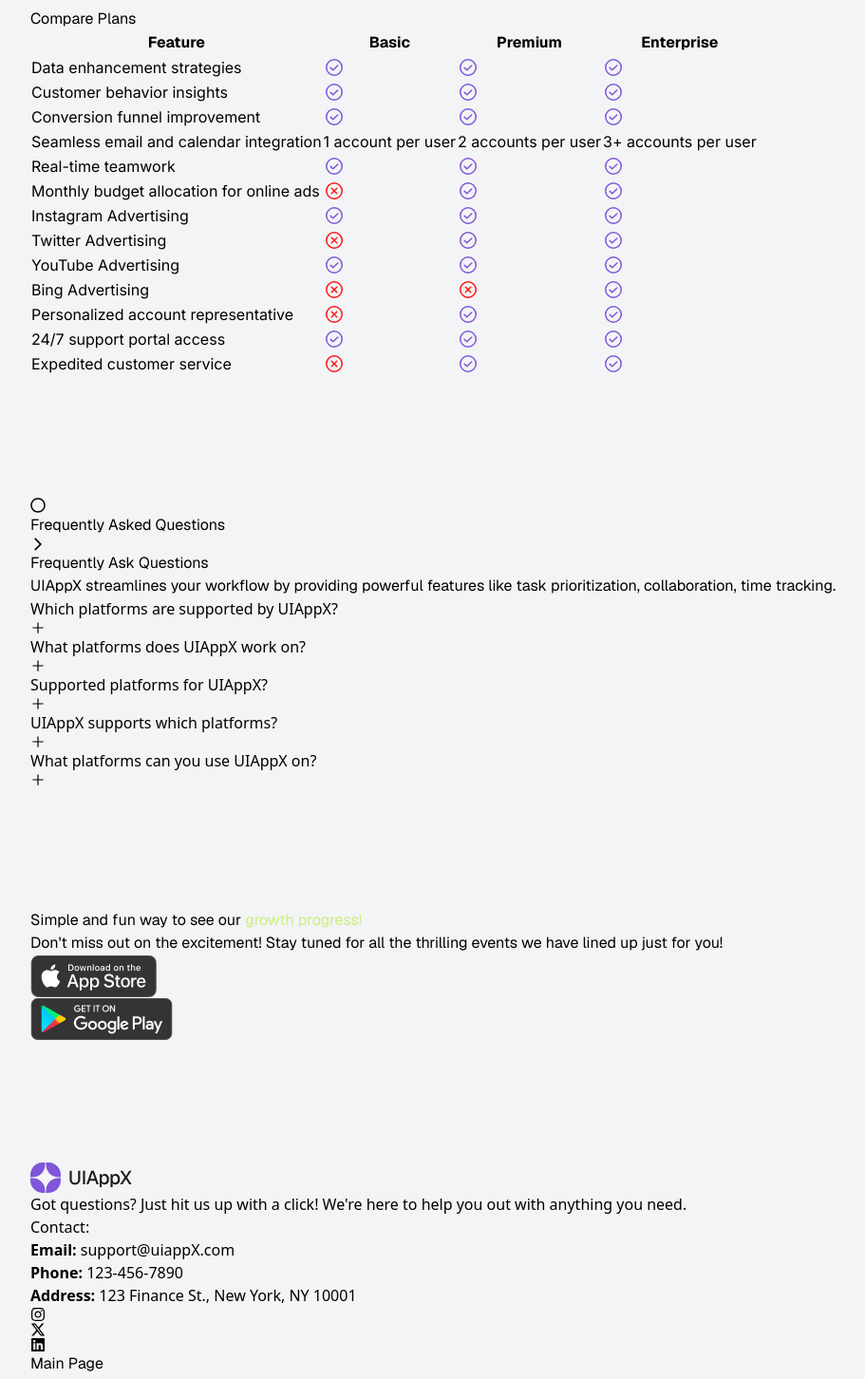
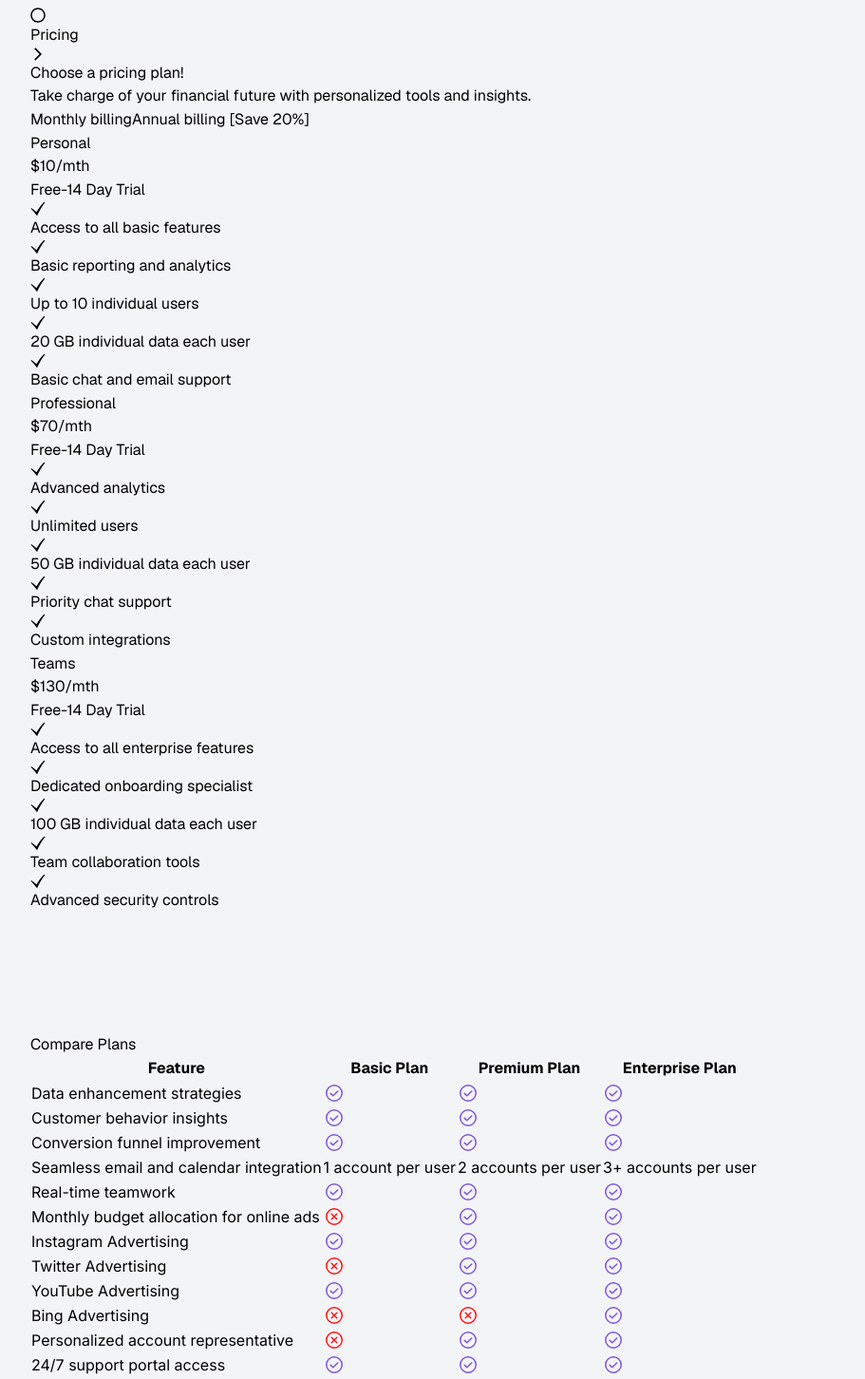
Before and after one commit to MdSaayed/FinTech, a React (Vite) app: page /pricing in a window 1280 px wide. Shown: the part 80-1532 px from the top of the page at 95% size, without its empty margins (48-959 px from the left). Built offline with nearby package versions, Linux system fonts and the light colour scheme.

Commit message:
Comment added on 404 page

```diff
--- a/src/components/comparePlans/ComparePlans.jsx
+++ b/src/components/comparePlans/ComparePlans.jsx
@@ -1,13 +1,14 @@
-import { BrowserRouter as Router, Route, Routes, NavLink } from "react-router-dom";
+import React from 'react';
+import { Table } from './Table';
 
-// Plan options available
+// Plan options available for comparison (could be fetched from an API in the future)
 const plans = [
   { name: "Basic Plan", key: "basic" },
   { name: "Premium Plan", key: "premium" },
   { name: "Enterprise Plan", key: "enterprise" },
 ];
 
-// Feature list with categories and exclusions
+// List of features with categories and exclusions, ideal for use in comparing plans
 const features = [
   { category: "Analytics", name: "Data enhancement strategies" },
   { category: "Analytics", name: "Customer behavior insights" },
@@ -24,47 +25,16 @@ const features = [
   { category: "Support", name: "Expedited customer service", excluded: ["basic"] },
 ];
 
-const ComparePlans = ({ plan }) => {
+const ComparePlans = () => {
   return (
     <section className="overflow-x-auto">
       <div className="container mx-auto px-4">
-        {/* Page Title */}
-        <h2 className="text-5xl font-medium font-geist text-center mb-16 text-slate-900">Compare Plans</h2>
-
-        {/* Responsive Table Wrapper */}
-        <div className="w-full overflow-x-auto scrollbar-thin scrollbar-thumb-purple-700 scrollbar-track-gray-200 rounded-2xl">
-          <table className="min-w-[700px] w-full border-collapse border-purple-100 rounded-2xl text-gray-700">
-            {/* Table Header */}
-            <thead>
-              <tr className="bg-purple-600 text-left">
-                <th className="py-4 px-10 text-white font-geist font-medium">Feature</th>
-                <th className="py-4 px-10 text-center text-white font-geist font-medium">Basic</th>
-                <th className="py-4 px-10 text-center text-white font-geist font-medium">Premium</th>
-                <th className="py-4 px-10 text-center text-white font-geist font-medium">Enterprise</th>
-              </tr>
-            </thead>
-
-            {/* Table Body */}
-            <tbody>
-              {features?.map(({ category, name, excluded, details }, index) => (
-                <tr key={index} className="border-t bg-gray-50 text-gray-700 text-lg font-normal leading-normal font-inter">
-                  <td className="px-10 py-4 font-normal">{name}</td>
-                  {["basic", "premium", "enterprise"].map((p) => (
-                    <td key={p} className="px-10 py-4 text-center">
-                      {details ? (
-                        details[p] // Display custom details if available
-                      ) : excluded?.includes(p) ? (
-                        <img src="/assets/icons/close.svg" className="mx-auto" alt="Not Included" />
-                      ) : (
-                        <img src="/assets/icons/check.svg" className="mx-auto" alt="Included" />
-                      )}
-                    </td>
-                  ))}
-                </tr>
-              ))}
-            </tbody>
-          </table>
-        </div>
+        {/* Page Title - Clear heading for screen readers and search engines */}
+        <h2 className="text-5xl font-medium font-geist text-center mb-16 text-slate-900">
+          Compare Plans
+        </h2>
+        {/* Table Component Rendering the Features Comparison */}
+        <Table plans={plans} features={features} />
       </div>
     </section>
   );
--- /dev/null
+++ b/src/components/comparePlans/Table.jsx
@@ -0,0 +1,76 @@
+import React from 'react';
+import PropTypes from 'prop-types';
+
+// Images
+import CloseIcon from "/assets/icons/close.svg";
+import CheckIcon from "/assets/icons/check.svg";
+
+// Table Component for displaying the plan comparisons
+const Table = ({ plans, features }) => {
+  return (
+    <div className="w-full overflow-x-auto scrollbar-thin scrollbar-thumb-purple-700 scrollbar-track-gray-200 rounded-2xl">
+      <table className="min-w-[700px] w-full border-collapse border-purple-100 rounded-2xl text-gray-700">
+        {/* Table Header Section: Accessible header for screen readers */}
+        <thead>
+          <tr className="bg-purple-600 text-left">
+            <th className="py-4 px-10 text-white font-geist font-medium" scope="col">Feature</th>
+            {/* Dynamically creating table headers based on available plans */}
+            {plans.map(plan => (
+              <th key={plan.key} className="py-4 px-10 text-center text-white font-geist font-medium" scope="col">
+                {plan.name}
+              </th>
+            ))}
+          </tr>
+        </thead>
+
+        {/* Table Body: Maps through features and dynamically creates rows */}
+        <tbody>
+          {features.map(({ category, name, excluded, details }, index) => (
+            <tr key={index} className="border-t bg-gray-50 text-gray-700 text-lg font-normal leading-normal font-inter">
+              {/* Feature Name Cell */}
+              <td className="px-10 py-4 font-normal">{name}</td>
+              {/* Iterates through the plans to show their respective feature availability */}
+              {plans.map(plan => (
+                <td key={plan.key} className="px-10 py-4 text-center">
+                  {/* Displaying custom details if available for a feature */}
+                  {details ? (
+                    details[plan.key] // Displays the specific detail for the plan
+                  ) : excluded?.includes(plan.key) ? (
+                    // Displays an icon if the feature is not included in the plan
+                    <img src={CloseIcon} className="mx-auto" alt="Not Included" />
+                  ) : (
+                    // Displays an icon if the feature is included in the plan
+                    <img src={CheckIcon} className="mx-auto" alt="Included" />
+                  )}
+                </td>
+              ))}
+            </tr>
+          ))}
+        </tbody>
+      </table>
+    </div>
+  );
+};
+
+// Prop types validation ensures that only the correct types of data are passed to the component
+Table.propTypes = {
+  // Plans array, each plan should have a 'name' and 'key' (used for the table)
+  plans: PropTypes.arrayOf(
+    PropTypes.shape({
+      name: PropTypes.string.isRequired,
+      key: PropTypes.string.isRequired,
+    })
+  ).isRequired,
+
+  // Features array, each feature should have a 'name', possible 'excluded' plans, and optional 'details'
+  features: PropTypes.arrayOf(
+    PropTypes.shape({
+      category: PropTypes.string.isRequired,
+      name: PropTypes.string.isRequired,
+      excluded: PropTypes.arrayOf(PropTypes.string),
+      details: PropTypes.object,
+    })
+  ).isRequired,
+};
+
+export { Table };
--- a/src/components/index.js
+++ b/src/components/index.js
@@ -1,3 +1,5 @@
+// Export All Components
+
 export { default as Advantage } from './advantage/Advantage';
 export { default as TabItem } from './advantage/TabItem';
 export { default as BlogFeatured } from './blog/BlogFeatured';
--- a/src/pages/NotFound.jsx
+++ b/src/pages/NotFound.jsx
@@ -2,21 +2,29 @@ import React from 'react';
 import { Link } from 'react-router-dom';
 import Button from '../components/button/Button';
 
+// Importing the error image via import method for better performance and bundle optimization
+import errorImage from '/assets/imgs/global/error-image.png';
+
+/**
+ * NotFound Component - This page is shown when the user navigates to a route that doesn't exist.
+ */
 const NotFound = () => {
     return (
         <section className="min-h-screen flex items-center justify-center">
             <div className="container">
                 <div className="flex flex-col items-center justify-center text-center">
+                    {/* Error Image: The 404 error image that is shown to the user */}
                     <img
-                        className='mb-8 max-w-full h-auto'
-                        src="/assets/imgs/global/error-image.png"
+                        className="mb-8 max-w-full h-auto"
+                        src={errorImage}
                         alt="404 Error"
                     />
 
+                    {/* Back to Homepage Button: Redirects the user to the homepage */}
                     <Button
-                        className='bg-purple-600 hover:bg-transparent border hover:border-purple-600 hover:text-purple-600 transition-all duration-300 mt-8'
-                        text='Back to Homepage'
-                        to='/'
+                        className="bg-purple-600 hover:bg-transparent border hover:border-purple-600 hover:text-purple-600 transition-all duration-300 mt-8"
+                        text="Back To Homepage"
+                        to="/"
                     />
                 </div>
             </div>
--- a/src/pages/Pricing.jsx
+++ b/src/pages/Pricing.jsx
@@ -1,14 +1,11 @@
 import React from 'react';
-import Faq from './../components/faq/Faq';
-import Cta from './../components/cta/Cta';
-import PricingCard from './../components/pricing/Pricing';
-import ComparePlans from '../components/comparePlans/ComparePlans';
+import {Faq, Cta, PricingGrid, ComparePlans } from "../components";
 
 const Pricing = () => {
     return (
         <>
             {/* Pricing */}
-            <PricingCard />
+            <PricingGrid />
 
             {/* Compare Plans */}
             <ComparePlans />
```
